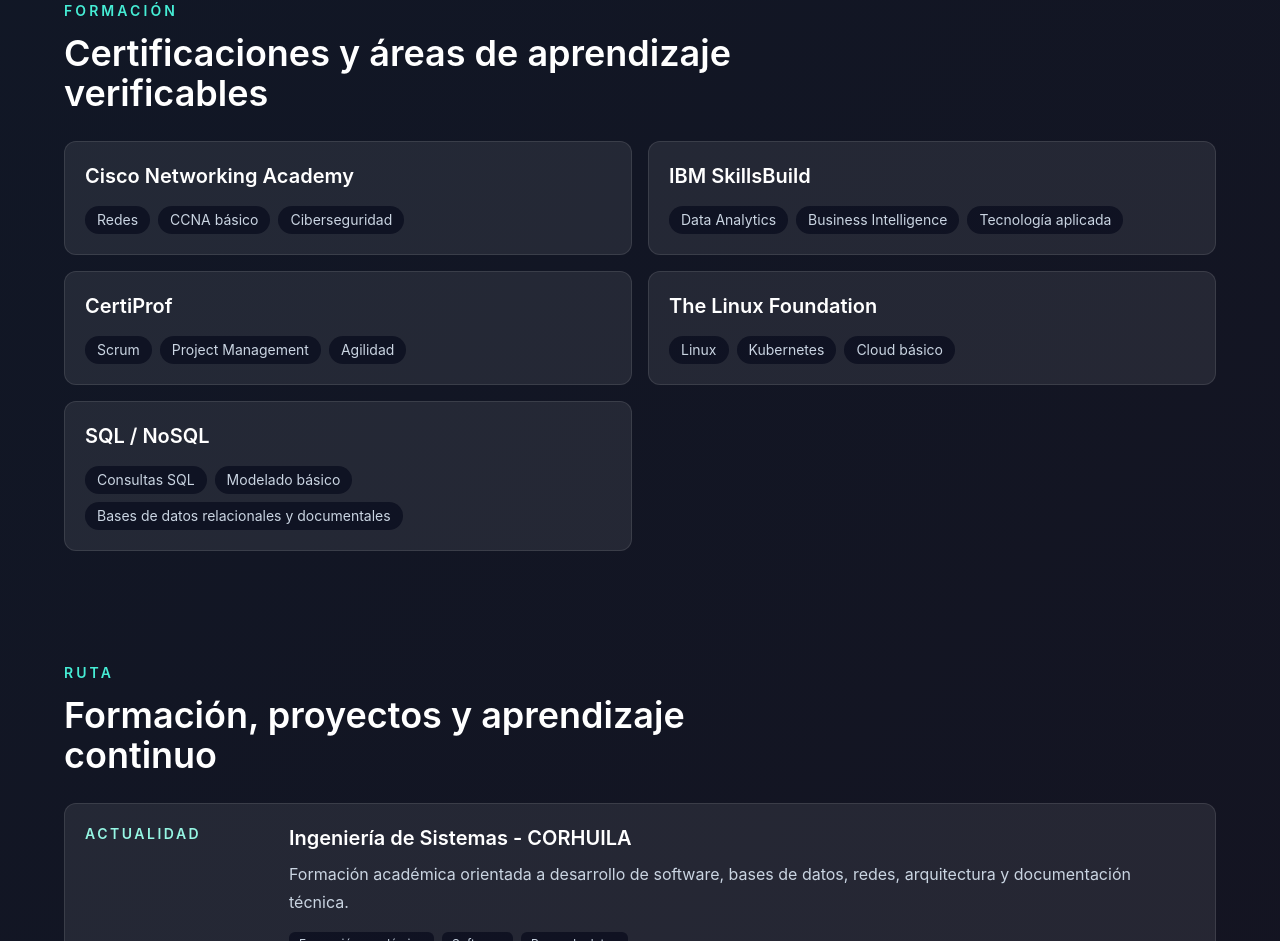
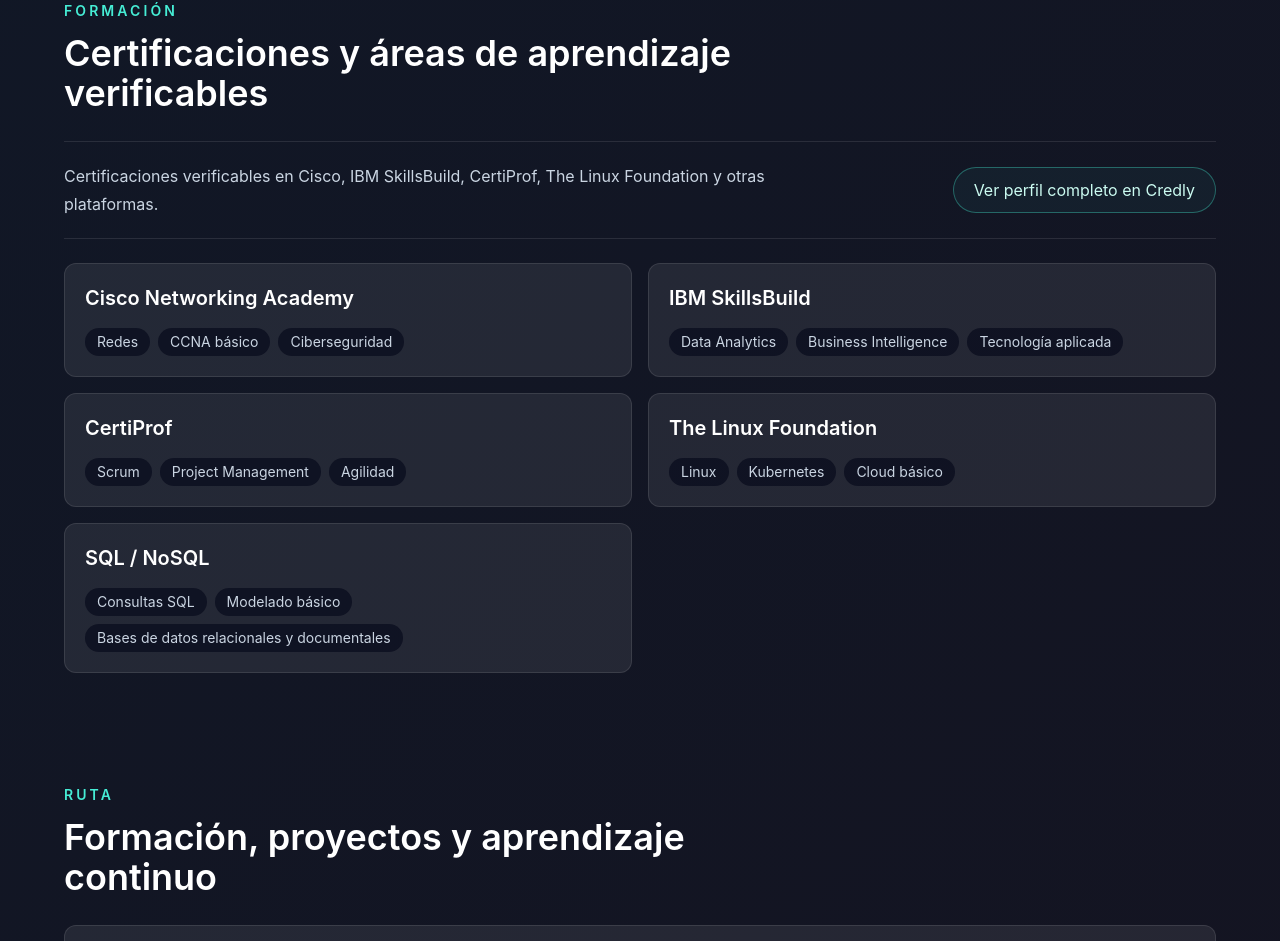
Before and after one commit to pilo77/carlos-villamil-portfolio, a React (Vite) app: page / in a window 1280 px wide. Shown: the part 4394-5335 px from the top of the page. Built offline with nearby package versions, Linux system fonts and the light colour scheme.

Commit message:
style(certifications): add Credly verification action

```diff
--- a/src/components/sections/Certifications.tsx
+++ b/src/components/sections/Certifications.tsx
@@ -1,5 +1,6 @@
 import { motion } from 'framer-motion'
 import { certificationGroups } from '../../data/certifications'
+import { ActionButton } from '../ui/ActionButton'
 import { Section } from '../ui/Section'
 
 export function Certifications() {
@@ -9,6 +10,19 @@
       eyebrow="Formación"
       title="Certificaciones y áreas de aprendizaje verificables"
     >
+      <div className="mb-6 flex flex-col gap-4 border-y border-white/10 py-5 sm:flex-row sm:items-center sm:justify-between">
+        <p className="max-w-3xl text-base leading-7 text-slate-300">
+          Certificaciones verificables en Cisco, IBM SkillsBuild, CertiProf, The Linux Foundation y
+          otras plataformas.
+        </p>
+        <ActionButton
+          href="https://www.credly.com/users/carlos-andres-villamil-yusunguaira"
+          label="Ver perfil completo en Credly"
+          newTab
+          variant="outline"
+        />
+      </div>
+
       <div className="grid gap-4 md:grid-cols-2">
         {certificationGroups.map((group, index) => (
           <motion.article
```
